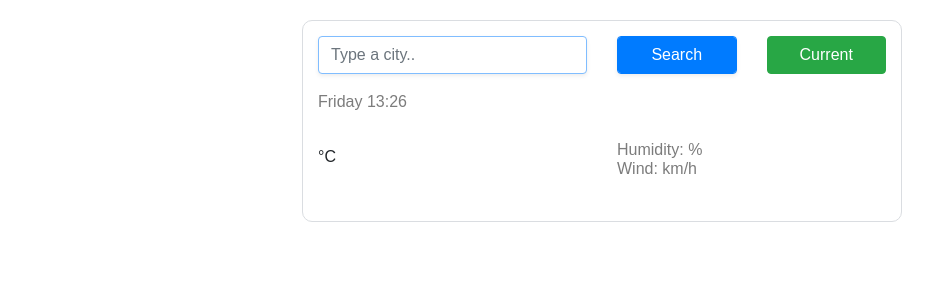
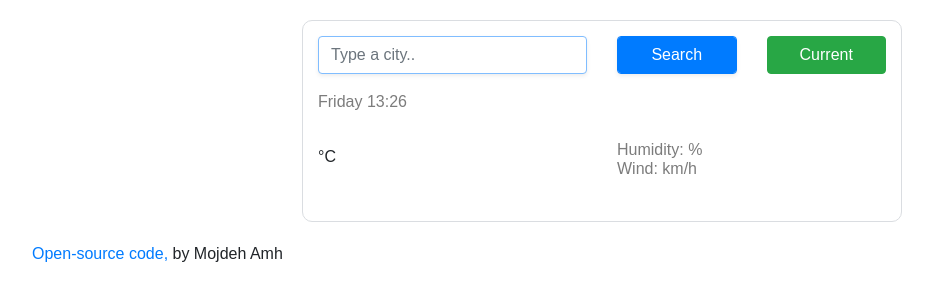
Before and after one commit to mozhdeh-amh/my-awesome-project, a plain HTML site: page index.html in a window 1280 px wide. Shown: the whole page, without its empty margins (38-971 px from the left). Drawn offline with nearby package versions, Linux system fonts and the light colour scheme; no server answers.

Commit message:
add a link on the page

```diff
--- a/index.html
+++ b/index.html
@@ -70,6 +70,13 @@
         </div>
       </div>
     </div>
+    <div class="source" id="sources">
+      <a href="https://github.com/mozhdeh-amh/my-awesome-project"
+        >Open-source code,</a
+      >
+
+      by Mojdeh Amh
+    </div>
     <script src="src/index.js"></script>
   </body>
 </html>
--- a/src/styles.css
+++ b/src/styles.css
@@ -53,3 +53,9 @@ li {
 .search-form {
   margin-bottom: 20px;
 }
+.source {
+  width: 100%;
+  position: fixed;
+  resize: none;
+  left: 70px;
+}
```
